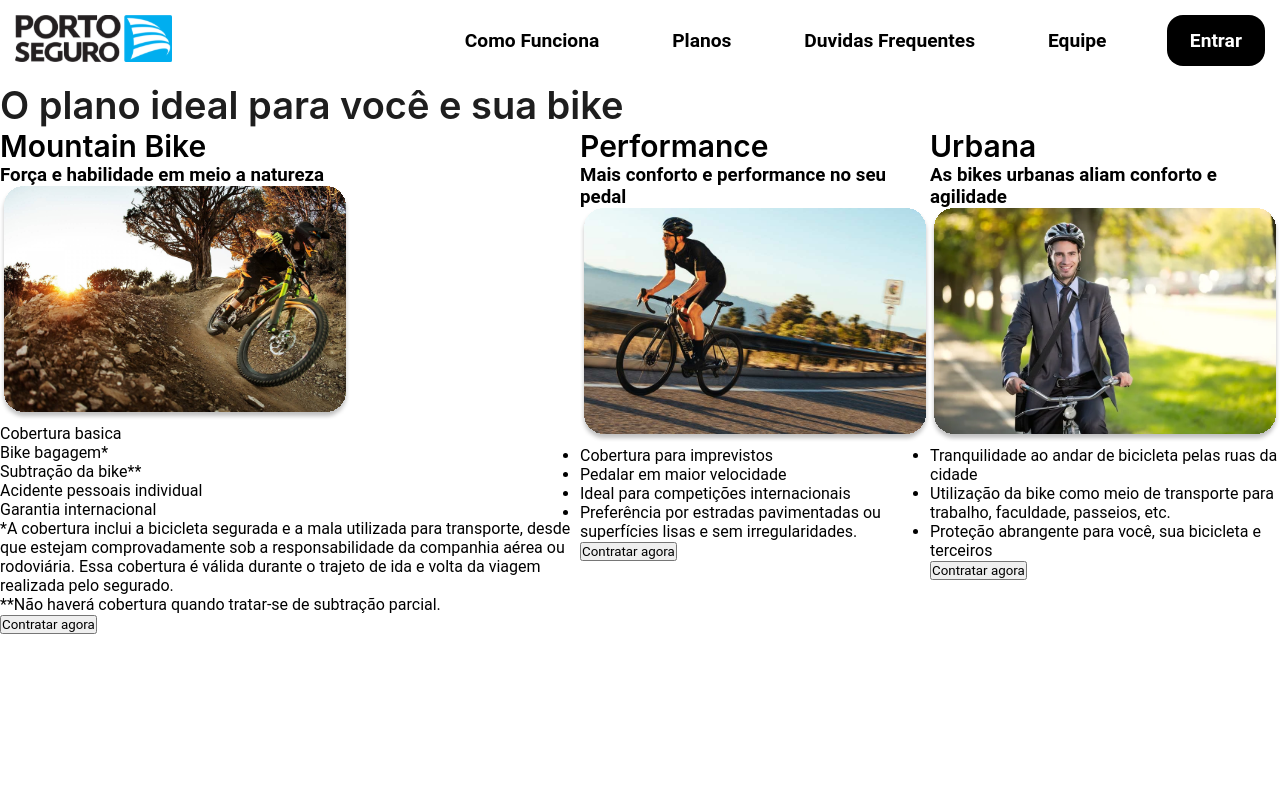
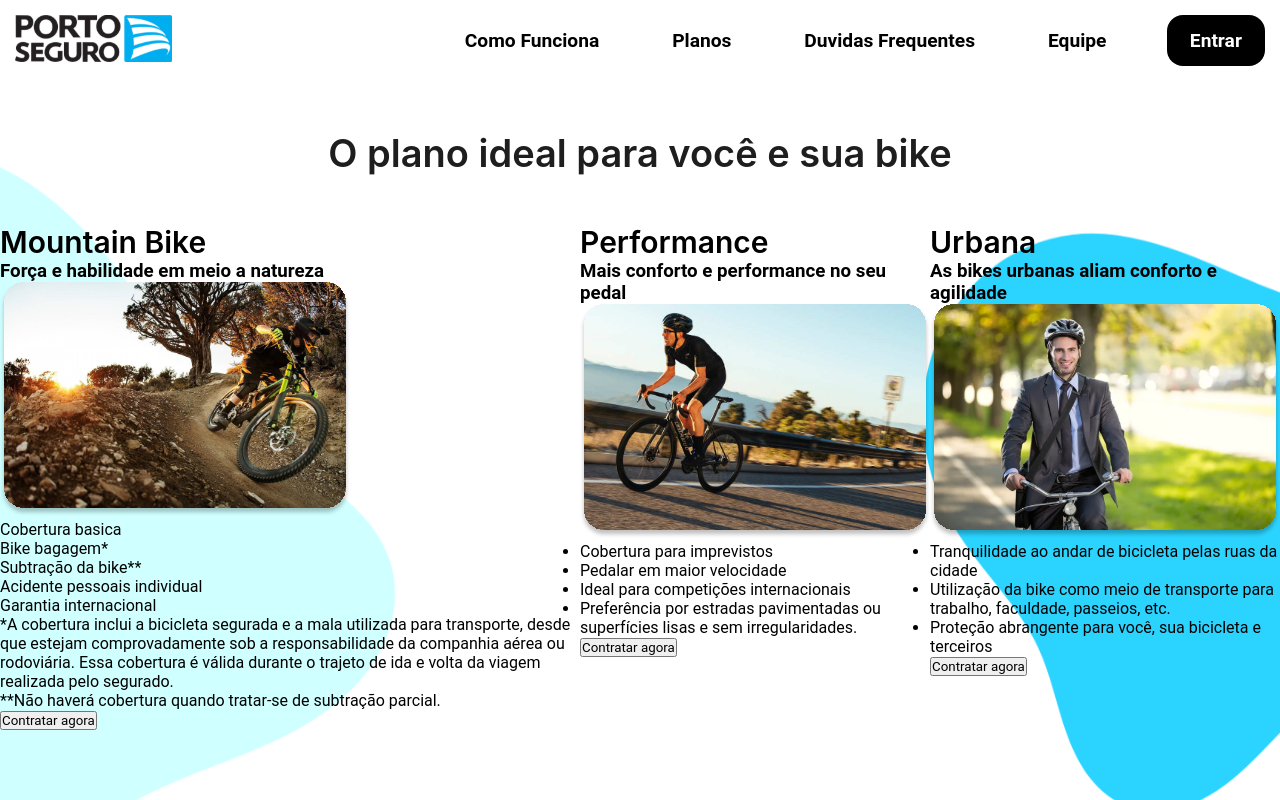
Before and after one commit to Nexio-Corp/nexio-bike-rwd, a React (Vite) app: page /planos in a window 1280 px wide. Built offline with nearby package versions, Linux system fonts and the light colour scheme.

Commit message:
Fix Plans page style

```diff
--- a/src/styles/Plans.css
+++ b/src/styles/Plans.css
@@ -1,10 +1,20 @@
+body {
+        background-image: url('/static/plans-background.svg');
+        background-repeat: no-repeat;
+        background-size: cover;
+        background-position: right;
+}
+
 h1 {
     color: #1E1E1E;
     font-family: Inter;
     font-size: 2.375rem;
     font-weight: 600;
+    text-align: center;
+    padding: 3rem 0;
 }
 
 .plancards-container {
     display: flex;
+    justify-content: space-evenly;
 }
```
Also changed, not shown: public/static/plans-background.svg (added).
